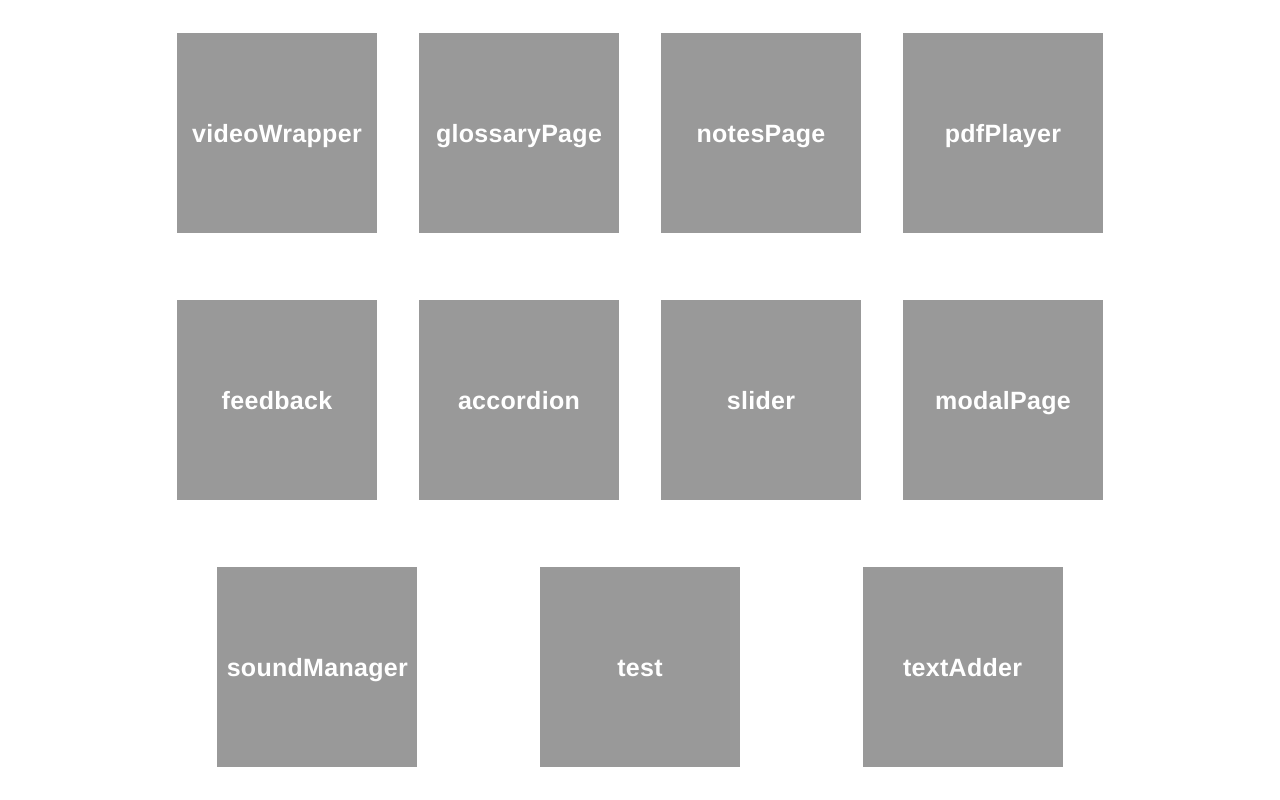
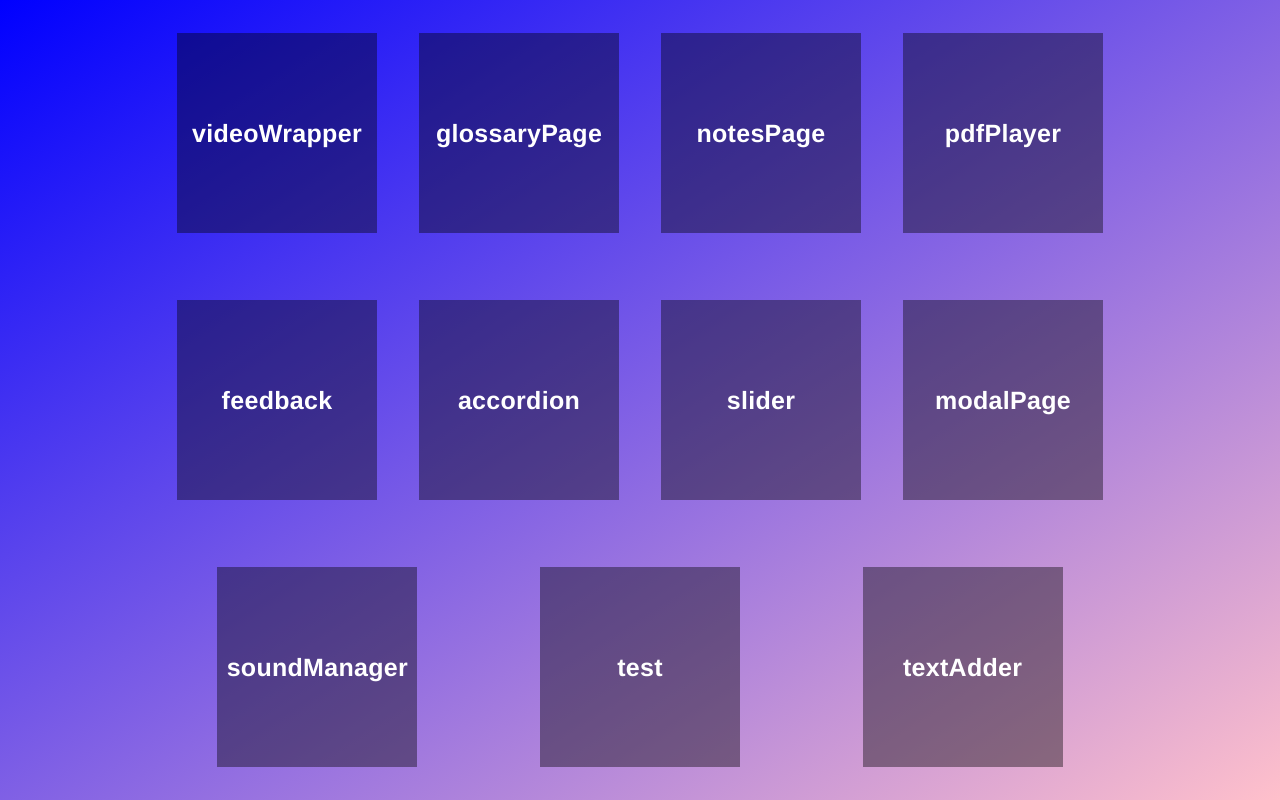
Before and after one commit to kolyasven4000/kolyasven4000.github.io, a Vue app: page / in a window 1280 px wide. Built offline with nearby package versions, Linux system fonts and the light colour scheme.

Commit message:
Add gradient for main page

```diff
--- a/src/components/CustomComponents.vue
+++ b/src/components/CustomComponents.vue
@@ -99,6 +99,7 @@ export default {
 <style scoped lang="scss">
 .components {
     height: 100vh;
+    background: linear-gradient(to bottom right, blue, pink);
     &__wrapper {
          display: flex;
     height: inherit;
```
